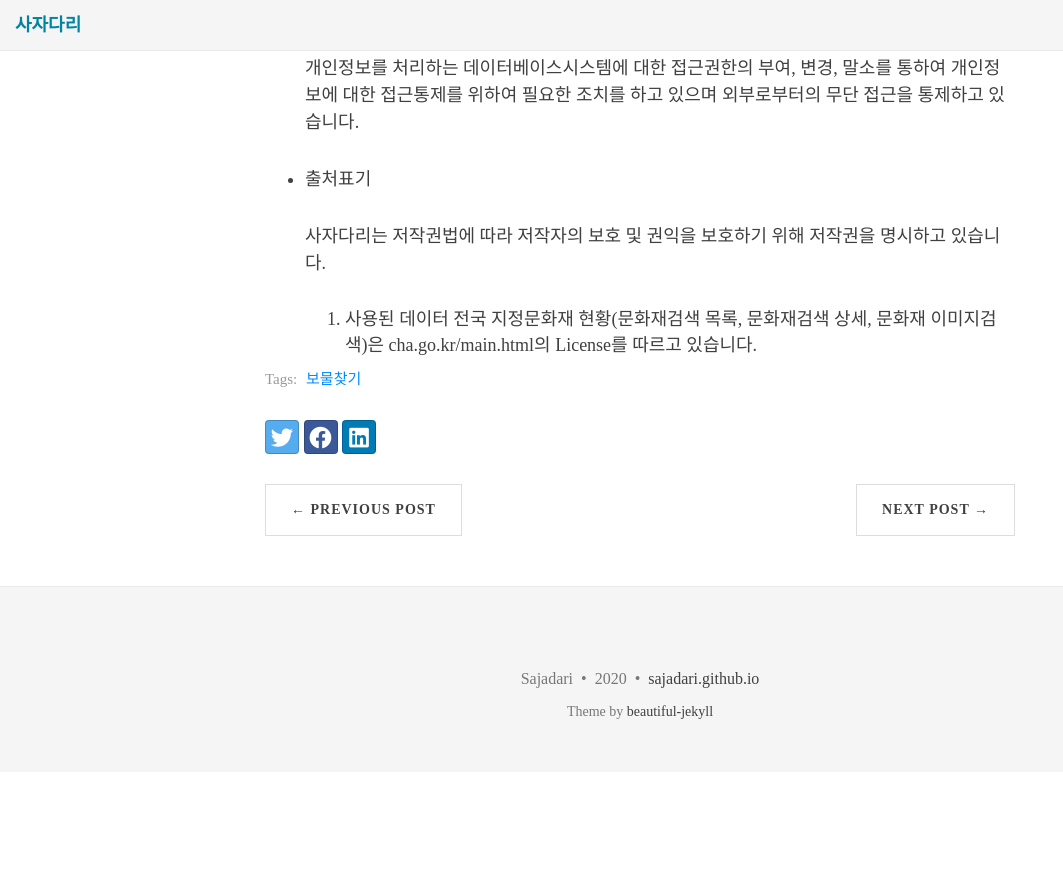
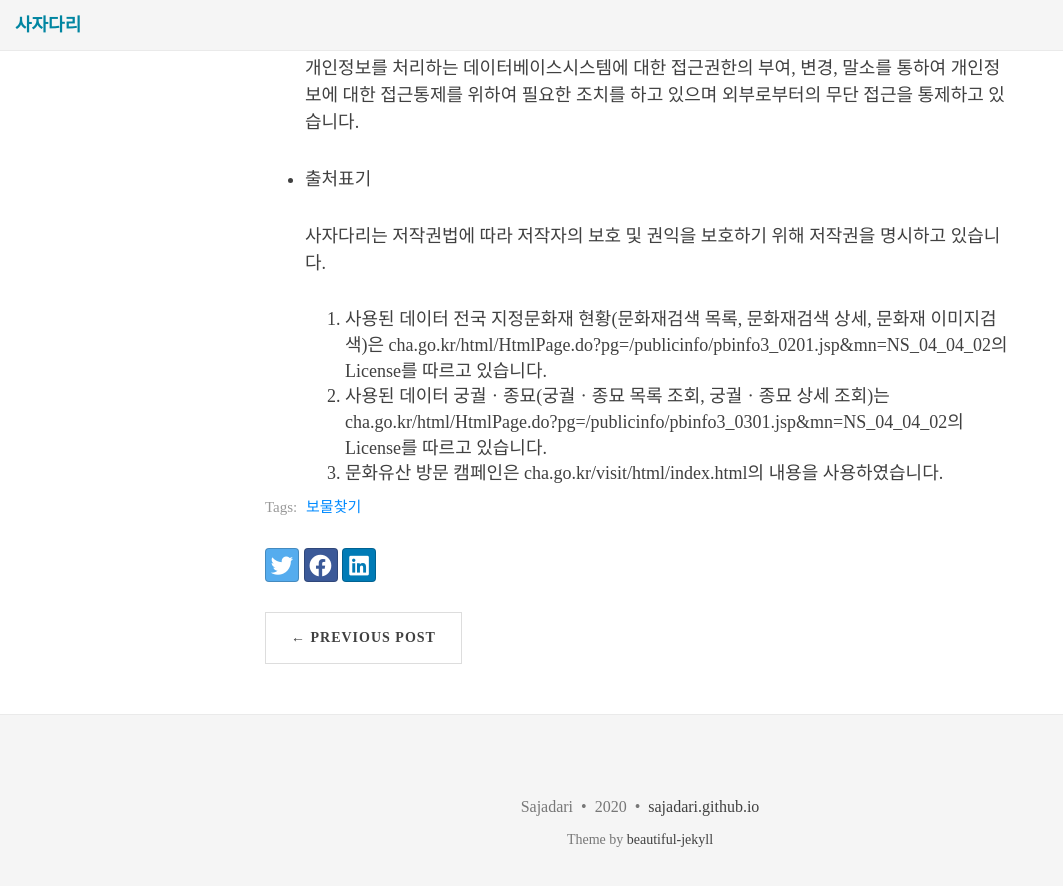
Before and after one commit to sajadari/sajadari.github.io, a Jekyll site: the page built from _posts/2020-09-15-findAtreasure-policy.md, in a window 1280 px wide and 900 px high, scrolled down 2721 px. Shown: the top 886 px of the window, without its empty margins (0-1063 px from the left). Built offline with Jekyll 4.4.1, drawn with Linux system fonts in a browser that asks for light colours; nearby versions of some CDN libraries; some web fonts are replaced; before the commit the page ends 3493 px from its top, so only the background shows below that; some of the changed text lies outside the part shown.

Commit message:
updated findAtreasure policy document

```diff
--- a/_posts/2020-06-01-findAtreasure-policy.md
+++ b/_posts/2020-09-15-findAtreasure-policy.md
@@ -1,7 +1,7 @@
 ---
 layout: post
 title: 보물찾기 개인정보 처리방침
-tags: 보물찾기
+tags: [보물찾기]
 ---
 
 # 개인정보 보호법 및 공공데이터 출처 표기
@@ -79,4 +79,6 @@ tags: 보물찾기
 
     사자다리는 저작권법에 따라 저작자의 보호 및 권익을 보호하기 위해 저작권을 명시하고 있습니다.
 
-    1. 사용된 데이터 전국 지정문화재 현황(문화재검색 목록, 문화재검색 상세, 문화재 이미지검색)은 cha.go.kr/main.html의 License를 따르고 있습니다.
+    1. 사용된 데이터 전국 지정문화재 현황(문화재검색 목록, 문화재검색 상세, 문화재 이미지검색)은 cha.go.kr/html/HtmlPage.do?pg=/publicinfo/pbinfo3_0201.jsp&mn=NS_04_04_02의 License를 따르고 있습니다.
+	2. 사용된 데이터 궁궐ㆍ종묘(궁궐ㆍ종묘 목록 조회, 궁궐ㆍ종묘 상세 조회)는 cha.go.kr/html/HtmlPage.do?pg=/publicinfo/pbinfo3_0301.jsp&mn=NS_04_04_02의 License를 따르고 있습니다.
+	3. 문화유산 방문 캠페인은 cha.go.kr/visit/html/index.html의 내용을 사용하였습니다.
```
